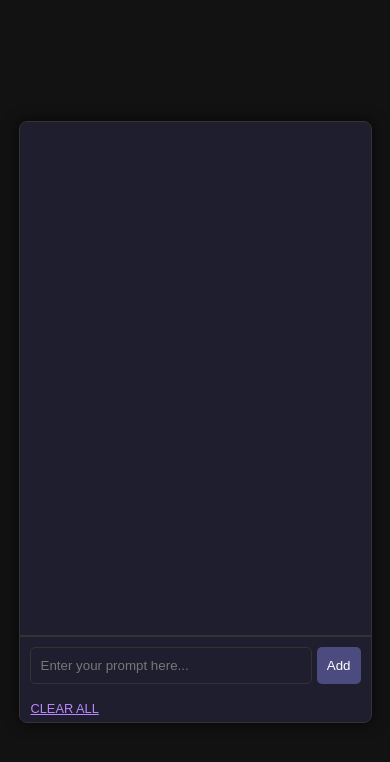
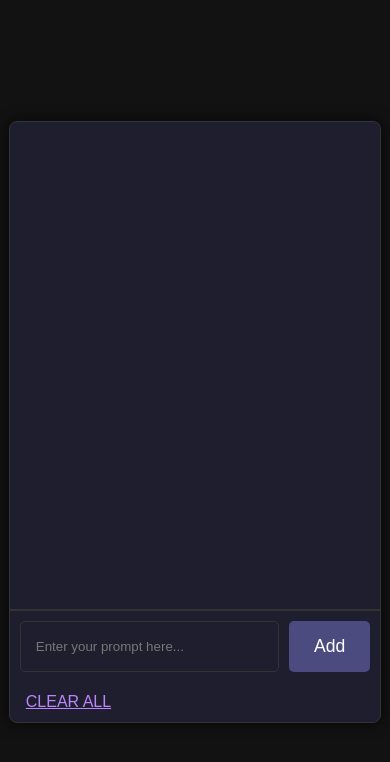
Before and after one commit to hdboye/diary, a plain HTML site: page index.html in a window 390 px wide. Drawn offline with Linux system fonts and the light colour scheme.

Commit message:
Update styles.css

```diff
--- a/styles.css
+++ b/styles.css
@@ -98,19 +98,35 @@ body {
 
 /* Responsive Styles */
 @media (max-width: 600px) {
+    .chatbox {
+        width: 95%;
+        height: 95%;
+    }
+
+    .prompts {
+        padding: 25px;
+    }
+
+    .prompt {
+        padding: 15px;
+        font-size: 1.1em;
+    }
+
+    .input-area input {
+        padding: 15px;
+        margin-right: 10px;
+    }
+
     .input-area button {
+        padding: 15px 25px;
+        font-size: 1.1em;
+    }
+
+    .footer {
         padding: 10px;
     }
 
-    .input-area input {
-        margin-right: 5px;
-    }
-
-    .footer {
-        padding: 5px;
-    }
-
     .footer button {
-        font-size: 0.8em;
+        font-size: 1em;
     }
 }
```
